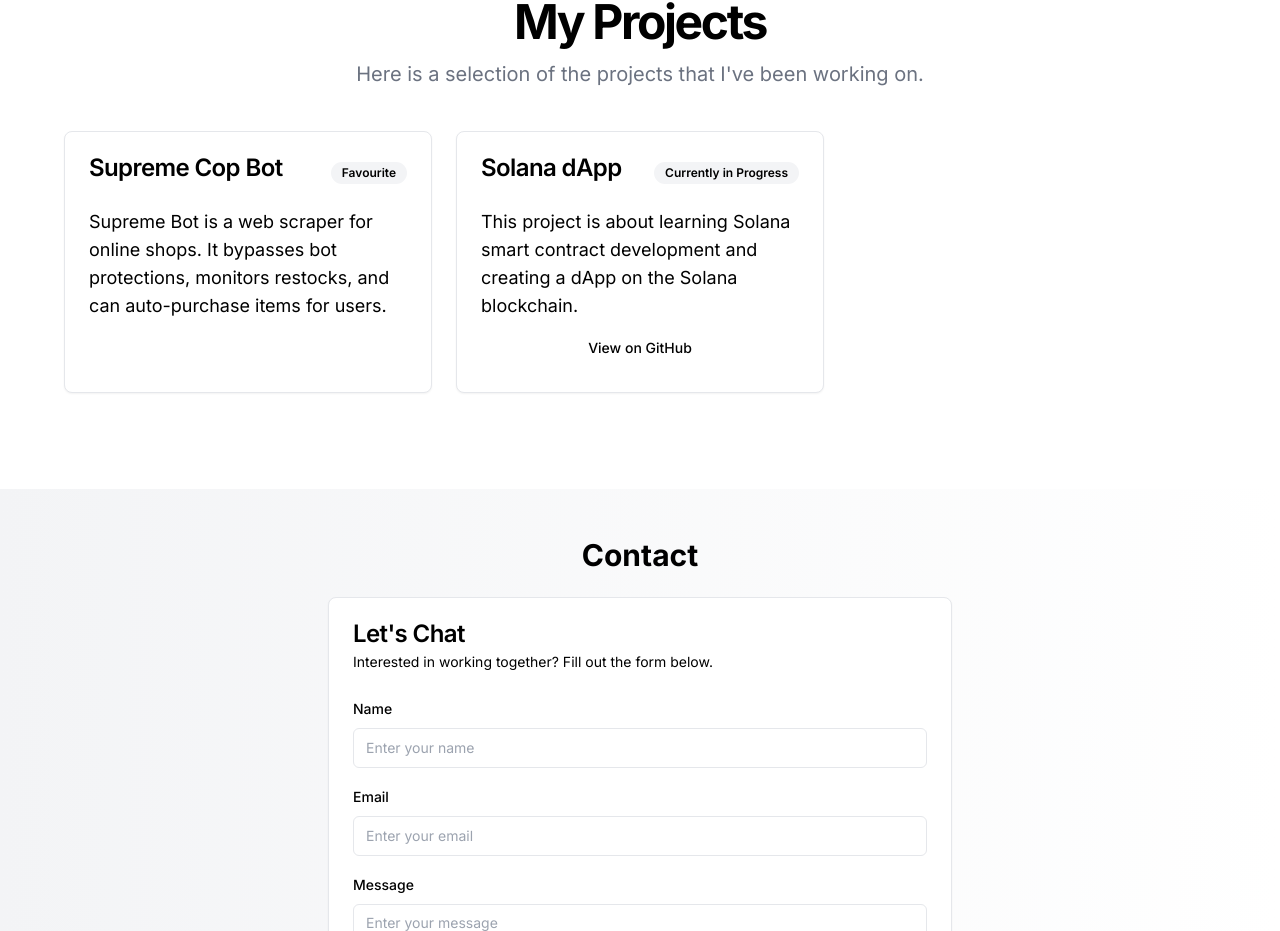
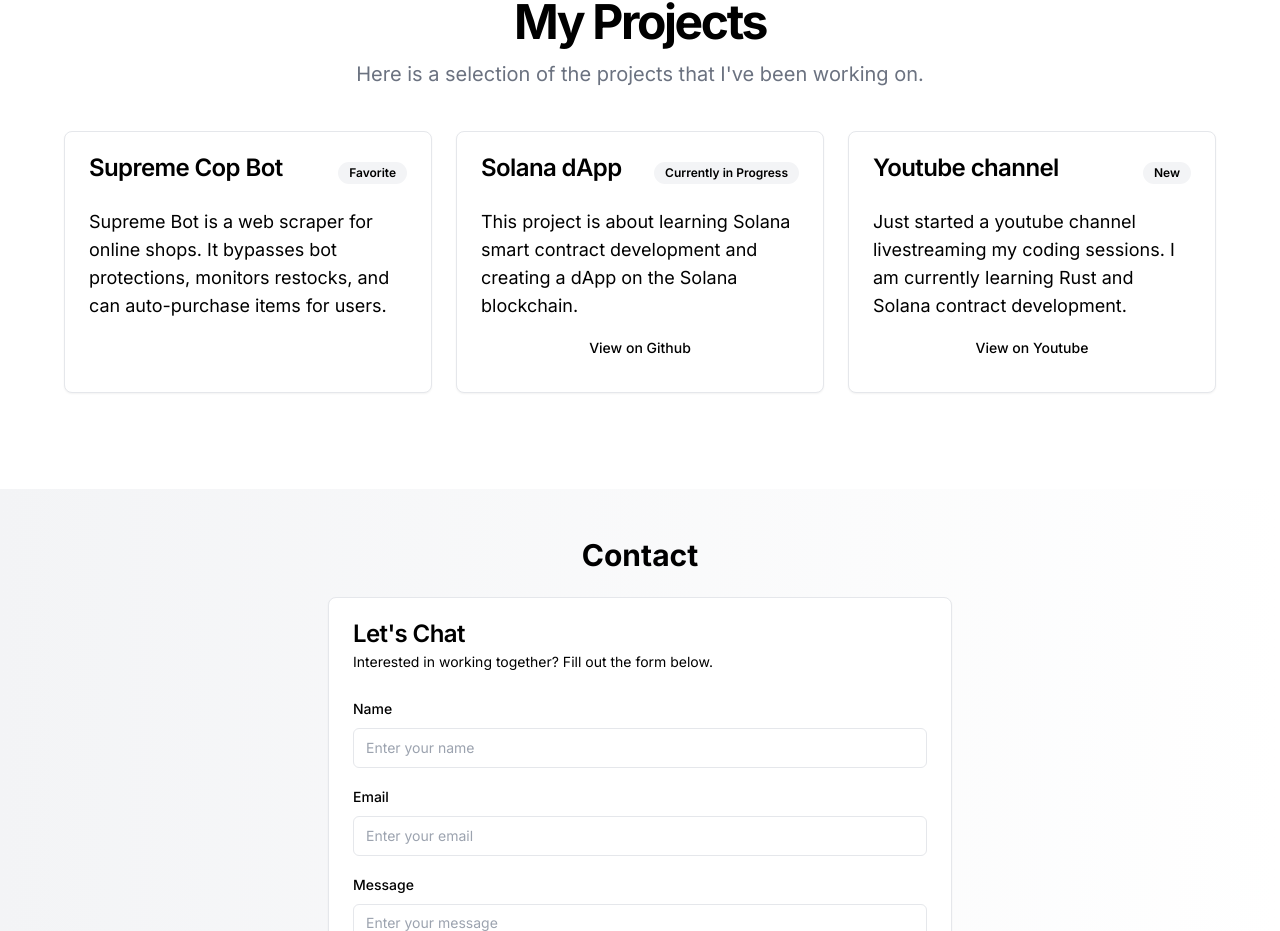
Before and after one commit to SebastianBoehler/sebastianboehler, a Next.js app: page / in a window 1280 px wide. Shown: the part 795-1726 px from the top of the page. Built offline with nearby package versions, Linux system fonts and the light colour scheme.

Commit message:
fix: better ProjectCards and youtube added

```diff
--- a/src/components/hero.tsx
+++ b/src/components/hero.tsx
@@ -1,7 +1,3 @@
-/**
- * This code was generated by v0 by Vercel.
- * @see https://v0.dev/t/2LQjThRcvrp
- */
 import { Button } from "@/components/ui/button"
 import Link from "next/link"
 
--- a/src/components/projects.tsx
+++ b/src/components/projects.tsx
@@ -1,11 +1,4 @@
-/**
- * This code was generated by v0 by Vercel.
- * @see https://v0.dev/t/PhjeGODULbM
- */
-import { CardTitle, CardHeader, CardDescription, CardContent, Card } from "@/components/ui/card"
-import { Badge } from "@/components/ui/badge"
-import Link from "next/link"
-import { Button } from "@/components/ui/button"
+import ProjectsCard from "./projectsCard"
 
 export function Projects() {
   return (
@@ -18,35 +11,25 @@
           </p>
         </div>
         <div className="grid gap-6 md:grid-cols-2 lg:grid-cols-3 max-w-6xl w-full mx-auto">
-          <Card>
-            <CardHeader className="flex flex-row items-start justify-between">
-              <div className="grid gap-1">
-                <CardTitle>Supreme Cop Bot</CardTitle>
-              </div>
-              <Badge className="bg-gray-100 text-black">Favourite</Badge>
-            </CardHeader>
-            <CardContent className="grid gap-2">
-              <CardDescription className="text-sm md:text-base lg:text-lg text-left">
-                Supreme Bot is a web scraper for online shops. It bypasses bot protections, monitors restocks, and can auto-purchase items for users.
-              </CardDescription>
-            </CardContent>
-          </Card>
-          <Card>
-            <CardHeader className="flex flex-row items-start justify-between">
-              <div className="grid gap-1">
-                <CardTitle>Solana dApp</CardTitle>
-              </div>
-              <Badge className="bg-gray-100 text-black">Currently in Progress</Badge>
-            </CardHeader>
-            <CardContent className="grid gap-2">
-              <CardDescription className="text-sm md:text-base lg:text-lg text-left">
-                This project is about learning Solana smart contract development and creating a dApp on the Solana blockchain.
-              </CardDescription>
-              <Button variant="link">
-                <Link href="https://github.com/SebastianBoehler/solana-dapp-learning">View on GitHub</Link>
-              </Button>
-            </CardContent>
-          </Card>
+          <ProjectsCard
+            title="Supreme Cop Bot"
+            description="Supreme Bot is a web scraper for online shops. It bypasses bot protections, monitors restocks, and can auto-purchase items for users."
+            badge="Favorite"
+          />
+          <ProjectsCard
+            title="Solana dApp"
+            description="This project is about learning Solana smart contract development and creating a dApp on the Solana blockchain."
+            link="https://github.com/SebastianBoehler/solana-dapp-learning"
+            linkText="View on Github"
+            badge="Currently in Progress"
+          />
+          <ProjectsCard
+            title="Youtube channel"
+            description="Just started a youtube channel livestreaming my coding sessions. I am currently learning Rust and Solana contract development."
+            link="https://www.youtube.com/@Sebastian_Boehler/streams"
+            linkText="View on Youtube"
+            badge="New"
+          />
         </div>
       </div>
     </section>
--- /dev/null
+++ b/src/components/projectsCard.tsx
@@ -0,0 +1,36 @@
+import Link from "next/link";
+import { Badge } from "./ui/badge";
+import { Button } from "./ui/button";
+import { Card, CardContent, CardDescription, CardHeader, CardTitle } from "./ui/card";
+import { FC } from "react";
+
+interface props {
+    title: string,
+    description: string,
+    link?: string,
+    badge?: string
+    linkText?: string
+}
+
+const ProjectsCard: FC<props> = ({ title, badge, link, description, linkText }) => {
+    return (
+        <Card>
+            <CardHeader className="flex flex-row items-start justify-between">
+                <div className="grid gap-1">
+                    <CardTitle>{title}</CardTitle>
+                </div>
+                {badge && <Badge className="bg-gray-100 text-black">{badge}</Badge>}
+            </CardHeader>
+            <CardContent className="grid gap-2">
+                <CardDescription className="text-sm md:text-base lg:text-lg text-left">
+                    {description}
+                </CardDescription>
+                {link && <Button variant="link">
+                    <Link href={link} target="_blank" >{linkText}</Link>
+                </Button>}
+            </CardContent>
+        </Card>
+    )
+}
+
+export default ProjectsCard;
```
